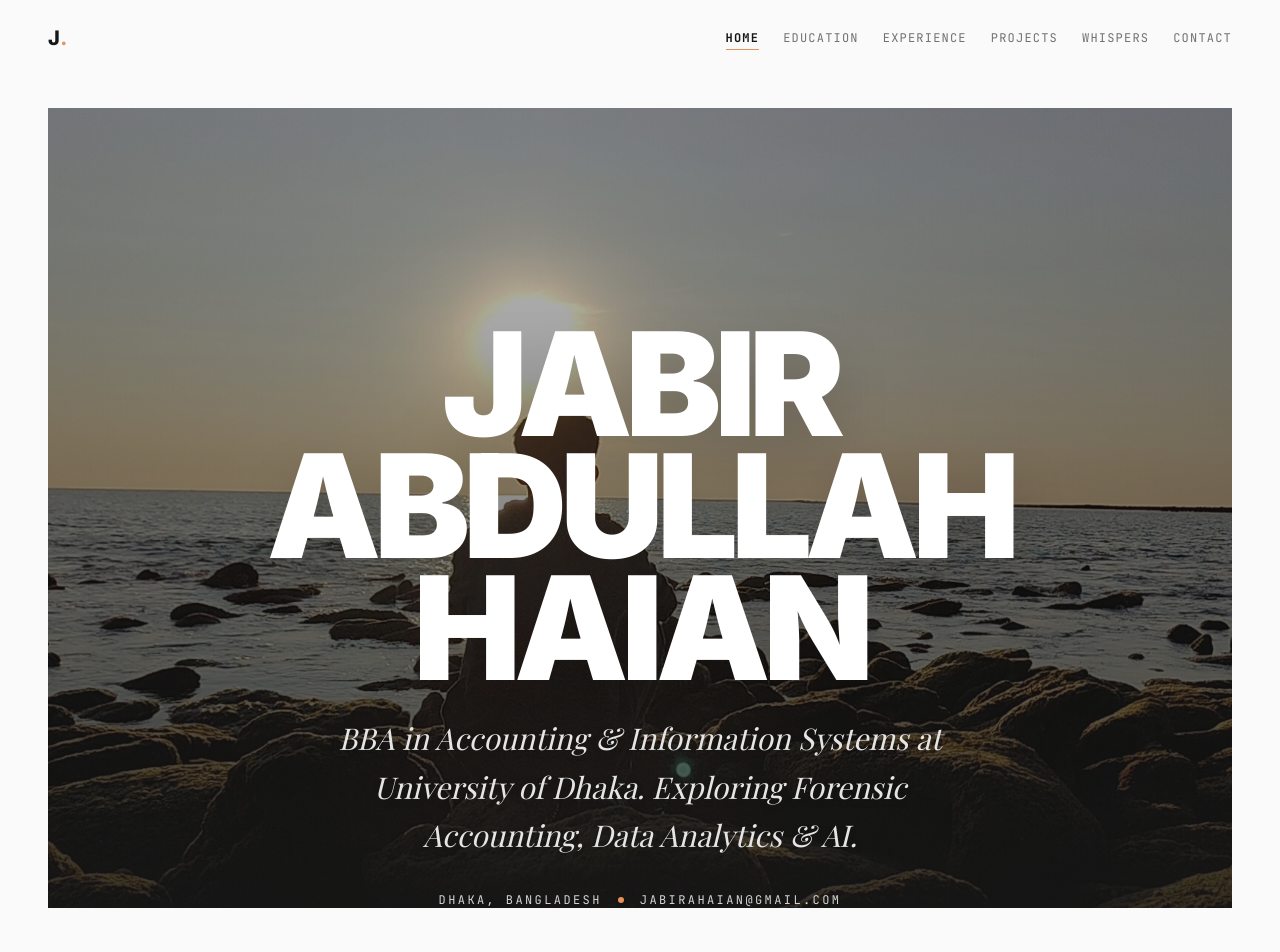
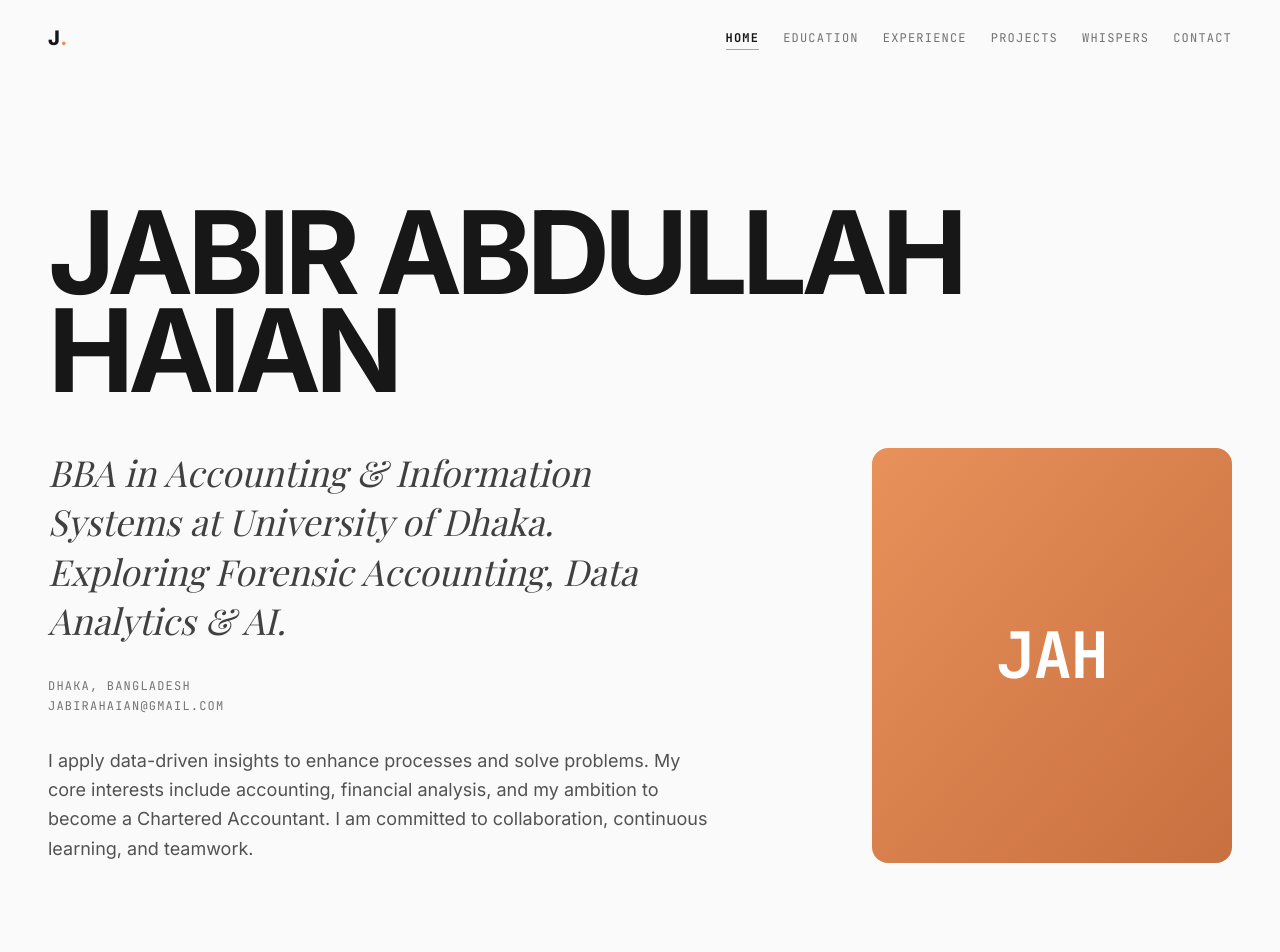
Before and after one commit to Jabir-A-H/personal-website, a Next.js app: page / in a window 1280 px wide. Shown: the top 952 px of the page. Built offline with nearby package versions, Linux system fonts and the light colour scheme; a web font is replaced by a local one.

Commit message:
fixed somewhat?

```diff
--- a/app/page.tsx
+++ b/app/page.tsx
@@ -12,10 +12,6 @@ export const metadata: Metadata = {
   description: data.personal.headline,
 };
 
-import Image from 'next/image';
-
-// ... (Metadata and imports handled correctly below)
-
 export default function Home() {
   const { personal, experience, certifications, skills } = data;
   const currentEducation = data.education[0]; // University of Dhaka
@@ -26,45 +22,34 @@ export default function Home() {
   );
 
   return (
-    <main className="w-full overflow-hidden">
-      {/* Immersive Hero */}
-      <FadeIn className="relative w-full h-[90vh] md:h-screen flex flex-col items-center justify-end md:justify-center mb-16 md:mb-24 px-4 overflow-hidden">
-
-        {/* Full Width Background Image */}
-        <div className="absolute inset-0 z-0">
-          <Image
-            src="/profile.jpg"
-            alt="Jabir Abdullah Haian"
-            fill
-            className="object-cover object-top"
-            priority
-          />
-          {/* Cinematic Overlay */}
-          <div className="absolute inset-0 bg-neutral-900/30 bg-gradient-to-t from-neutral-900/80 via-neutral-900/20 to-transparent"></div>
-        </div>
-
-        {/* Foreground Content */}
-        <div className="relative z-10 w-full max-w-7xl mx-auto flex flex-col items-center justify-end pb-12 md:pb-0 h-full">
-          <div className="text-center w-full">
-            <h1 className="text-[clamp(3rem,12vw,9rem)] leading-[0.85] font-sans font-black tracking-tighter text-white uppercase mb-6 drop-shadow-2xl">
-              {personal.name.split(' ').slice(0, 2).join(' ')}<br/>{personal.name.split(' ').slice(2).join(' ')}
-            </h1>
-
-            <p className="text-xl md:text-3xl font-serif italic text-neutral-200 mb-8 leading-relaxed max-w-2xl mx-auto px-4 drop-shadow-md">
+    <div className="w-full max-w-7xl mx-auto py-12 md:py-24">
+      {/* Hero */}
+      <FadeIn className="mb-16 md:mb-24">
+        <h1 className="text-[clamp(3rem,12vw,8rem)] md:text-[clamp(4rem,9vw,10rem)] leading-[0.85] font-sans font-bold tracking-tighter text-neutral-900 uppercase mb-12">
+          {personal.name.split(' ').slice(0, 2).join(' ')}<br/>{personal.name.split(' ').slice(2).join(' ')}
+        </h1>
+        <div className="grid grid-cols-1 md:grid-cols-12 gap-8 md:gap-12">
+          <div className="md:col-span-7 order-2 md:order-1">
+            <p className="text-2xl md:text-4xl font-serif italic text-neutral-700 leading-snug mb-8">
               {personal.headline}
             </p>
-
-            <div className="font-mono text-xs uppercase tracking-[0.2em] text-neutral-300 flex items-center justify-center gap-4">
-              <span>{personal.location}</span>
-              <span className="w-1.5 h-1.5 bg-accent rounded-full"></span>
-              <span>{personal.email}</span>
+            <div className="font-mono text-xs uppercase tracking-widest text-neutral-500 space-y-1 mb-8">
+              <p>{personal.location}</p>
+              <p>{personal.email}</p>
+            </div>
+            <p className="text-lg text-neutral-600 max-w-2xl leading-relaxed">
+              {personal.bio}
+            </p>
+          </div>
+          <div className="md:col-span-5 order-1 md:order-2 flex justify-start md:justify-end">
+            <div className="w-[280px] md:w-full max-w-[360px] aspect-square">
+              <AvatarPlaceholder className="w-full h-full" />
             </div>
           </div>
         </div>
       </FadeIn>
 
-      <div className="w-full max-w-7xl mx-auto px-4 md:px-8">
-        <div className="w-full h-1 bg-accent mb-16"></div>
+      <div className="w-full h-1 bg-accent mb-16"></div>
 
       {/* Education Section — Current Institution Summary */}
       <FadeIn className="grid grid-cols-1 md:grid-cols-12 gap-12 mb-16">
@@ -181,6 +166,5 @@ export default function Home() {
         </div>
       </FadeIn>
     </div>
-    </main>
   );
 }
```
